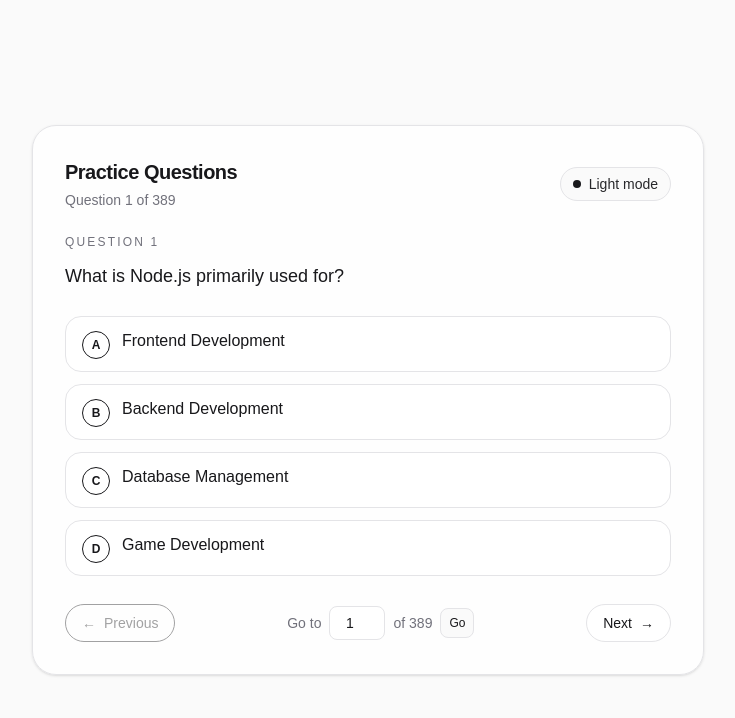
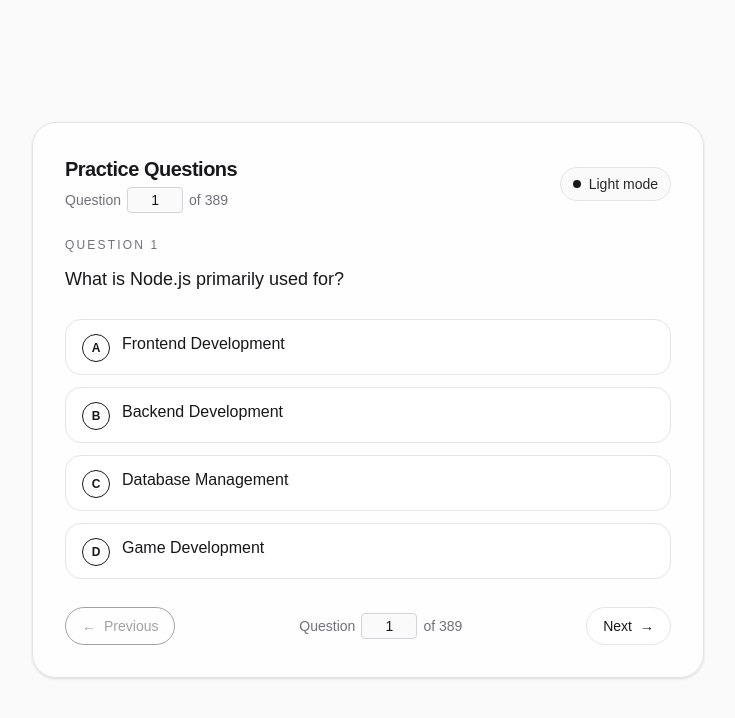
Before and after one commit to SamIron0/qaApp, a Next.js app: page / in a window 1280 px wide. Shown: the top 718 px of the page, without its empty margins (272-1007 px from the left). Built offline with nearby package versions, Linux system fonts and the light colour scheme.

Commit message:
Enhance question navigation in Home component by adding input for direct question access and updating state management for better user experience.

```diff
--- a/app/page.tsx
+++ b/app/page.tsx
@@ -1,6 +1,6 @@
 "use client";
 
-import { useMemo, useState } from "react";
+import { useEffect, useMemo, useState } from "react";
 import questionsJson from "../practice_questions.json";
 
 type Question = {
@@ -17,8 +17,25 @@
   const [theme, setTheme] = useState<"light" | "dark">("light");
   const [index, setIndex] = useState(0);
   const [selectedOption, setSelectedOption] = useState<string | null>(null);
+  const [pageInput, setPageInput] = useState("1");
 
   const totalQuestions = questions.length;
+
+  useEffect(() => {
+    setPageInput(String(index + 1));
+  }, [index]);
+
+  const goToQuestion = (value: string) => {
+    const n = parseInt(value, 10);
+    if (!Number.isNaN(n)) {
+      const clamped = Math.max(1, Math.min(totalQuestions, n));
+      setIndex(clamped - 1);
+      setSelectedOption(null);
+      setPageInput(String(clamped));
+    } else {
+      setPageInput(String(index + 1));
+    }
+  };
 
   const currentQuestion = useMemo(
     () => questions[index],
@@ -42,17 +59,6 @@
     if (index === totalQuestions - 1) return;
     setIndex((prev) => prev + 1);
     setSelectedOption(null);
-  };
-
-  const handleGoToQuestion = (e: React.FormEvent<HTMLFormElement>) => {
-    e.preventDefault();
-    const form = e.currentTarget;
-    const input = form.elements.namedItem("questionNum") as HTMLInputElement;
-    const num = parseInt(input.value, 10);
-    if (num >= 1 && num <= totalQuestions) {
-      setIndex(num - 1);
-      setSelectedOption(null);
-    }
   };
 
   const isCorrectSelection =
@@ -90,8 +96,26 @@
             <h1 className="text-lg font-semibold tracking-tight sm:text-xl">
               Practice Questions
             </h1>
-            <p className="text-xs text-zinc-500 sm:text-sm">
-              Question {index + 1} of {totalQuestions}
+            <p className="flex items-center gap-1.5 text-xs text-zinc-500 sm:text-sm">
+              Question{" "}
+              <input
+                type="number"
+                min={1}
+                max={totalQuestions}
+                value={pageInput}
+                onChange={(e) => setPageInput(e.target.value)}
+                onBlur={() => goToQuestion(pageInput)}
+                onKeyDown={(e) => {
+                  if (e.key === "Enter") goToQuestion(pageInput);
+                }}
+                className={`w-14 rounded border px-2 py-0.5 text-center text-xs tabular-nums sm:text-sm [appearance:textfield] [&::-webkit-inner-spin-button]:appearance-none [&::-webkit-outer-spin-button]:appearance-none ${
+                  theme === "dark"
+                    ? "border-zinc-600 bg-zinc-800 text-zinc-100"
+                    : "border-zinc-300 bg-zinc-50 text-zinc-900"
+                }`}
+                aria-label="Question number"
+              />{" "}
+              of {totalQuestions}
             </p>
           </div>
 
@@ -208,39 +232,27 @@
             <span>Previous</span>
           </button>
 
-          <form
-            onSubmit={handleGoToQuestion}
-            className="flex items-center gap-2 text-xs sm:text-sm"
-          >
-            <label htmlFor="questionNum" className="text-zinc-500">
-              Go to
-            </label>
+          <div className="flex items-center gap-1.5 text-xs text-zinc-500 sm:text-sm">
+            Question{" "}
             <input
-              id="questionNum"
-              name="questionNum"
               type="number"
               min={1}
               max={totalQuestions}
-              defaultValue={index + 1}
-              key={index}
-              className={`w-14 rounded-lg border px-2 py-1.5 text-center text-sm font-medium focus:outline-none focus:ring-2 focus:ring-zinc-400/70 ${
+              value={pageInput}
+              onChange={(e) => setPageInput(e.target.value)}
+              onBlur={() => goToQuestion(pageInput)}
+              onKeyDown={(e) => {
+                if (e.key === "Enter") goToQuestion(pageInput);
+              }}
+              className={`w-14 rounded border px-2 py-0.5 text-center text-xs tabular-nums sm:text-sm [appearance:textfield] [&::-webkit-inner-spin-button]:appearance-none [&::-webkit-outer-spin-button]:appearance-none ${
                 theme === "dark"
-                  ? "border-zinc-700 bg-zinc-900 text-zinc-100"
-                  : "border-zinc-200 bg-white text-zinc-900"
+                  ? "border-zinc-600 bg-zinc-800 text-zinc-100"
+                  : "border-zinc-300 bg-zinc-50 text-zinc-900"
               }`}
-            />
-            <span className="text-zinc-500">of {totalQuestions}</span>
-            <button
-              type="submit"
-              className={`rounded-lg border px-2 py-1.5 text-xs font-medium transition-colors ${
-                theme === "dark"
-                  ? "border-zinc-700 bg-zinc-800 hover:bg-zinc-700"
-                  : "border-zinc-200 bg-zinc-50 hover:bg-zinc-100"
-              }`}
-            >
-              Go
-            </button>
-          </form>
+              aria-label="Question number"
+            />{" "}
+            of {totalQuestions}
+          </div>
 
           <button
             type="button"
```
